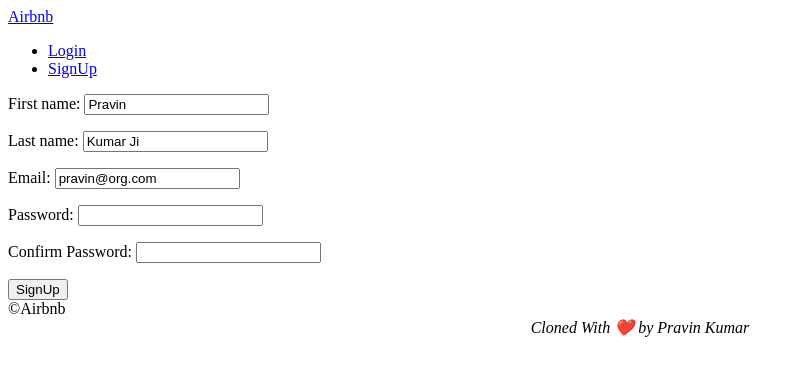
After one commit to Pravin-Kumar-21/Airbnb_Clone_Latest, a Django app: page /users/signup in a window 1280 px wide. The commit adds this page. Shown: the top 376 px of the page, without its empty margins (0-802 px from the left). Run offline with Django 4.2, Linux system fonts and the light colour scheme.

Commit message:
New User signup created

```diff
--- a/templates/Partials/nav.html
+++ b/templates/Partials/nav.html
@@ -6,6 +6,7 @@
             <li><a href="{% url "users:logout" %}">Log Out</a></li>
         {% else %}
             <li><a href=" {% url "users:login" %} ">Login</a></li>
+            <li><a href=" {% url "users:signup" %} ">SignUp</a></li>
         {% endif %}
         </ul>
 </header>
--- /dev/null
+++ b/templates/users/signup.html
@@ -0,0 +1,16 @@
+{% extends "base.html" %}
+
+{% block page_name %}
+    Sign Up
+{% endblock page_name %}
+
+{% block search-bar %}
+{% endblock search-bar %}
+
+{% block content %}
+    <form method = "POST" action="{% url "users:signup" %}">
+            {% csrf_token %}
+        {{form.as_p}}
+        <button>SignUp</button>
+    </form>
+{% endblock content %}
--- a/users/forms.py
+++ b/users/forms.py
@@ -19,3 +19,37 @@ class LoginForm(forms.Form):
                 self.add_error("password", forms.ValidationError("Password is wrong"))
         except models.User.DoesNotExist:
             self.add_error("email", forms.ValidationError("User does not exist"))
+
+
+class SignUpForm(forms.Form):
+    first_name = forms.CharField(max_length=80)
+    last_name = forms.CharField(max_length=80)
+    email = forms.EmailField()
+    password = forms.CharField(widget=forms.PasswordInput)
+    password1 = forms.CharField(widget=forms.PasswordInput, label="Confirm Password")
+
+    def clean_email(self):
+        email = self.cleaned_data.get("email")
+        try:
+            models.User.objects.get(email=email)
+            raise forms.ValidationError("User already exists with that email")
+        except models.User.DoesNotExist:
+            return email
+
+    def clean_password1(self):
+        password = self.cleaned_data.get("password")
+        password1 = self.cleaned_data.get("password1")
+        if password != password1:
+            raise forms.ValidationError("Password confirmation does not match")
+        else:
+            return password
+
+    def save(self):
+        first_name = self.cleaned_data.get("first_name")
+        last_name = self.cleaned_data.get("last_name")
+        email = self.cleaned_data.get("email")
+        password = self.cleaned_data.get("password")
+        user = models.User.objects.create_user(email, email, password)
+        user.first_name = first_name
+        user.last_name = last_name
+        user.save()
--- a/users/urls.py
+++ b/users/urls.py
@@ -5,4 +5,5 @@ app_name = "users"
 urlpatterns = [
     path("login", views.LoginView.as_view(), name="login"),
     path("logout", views.log_out, name="logout"),
+    path("signup", views.SignUpView.as_view(), name="signup"),
 ]
--- a/users/views.py
+++ b/users/views.py
@@ -24,3 +24,23 @@ class LoginView(FormView):
 def log_out(request):
     logout(request)
     return redirect(reverse("core:home"))
+
+
+class SignUpView(FormView):
+    template_name = "users/signup.html"
+    form_class = forms.SignUpForm
+    success_url = reverse_lazy("core:home")
+    initial = {
+        "first_name": "Pravin",
+        "last_name": "Kumar Ji",
+        "email": "pravin@org.com",
+    }
+
+    def form_valid(self, form):
+        form.save()
+        email = form.cleaned_data.get("email")
+        password = form.cleaned_data.get("password")
+        user = authenticate(self.request, username=email, password=password)
+        if user is not None:
+            login(self.request, user)
+        return super().form_valid(form)
```
